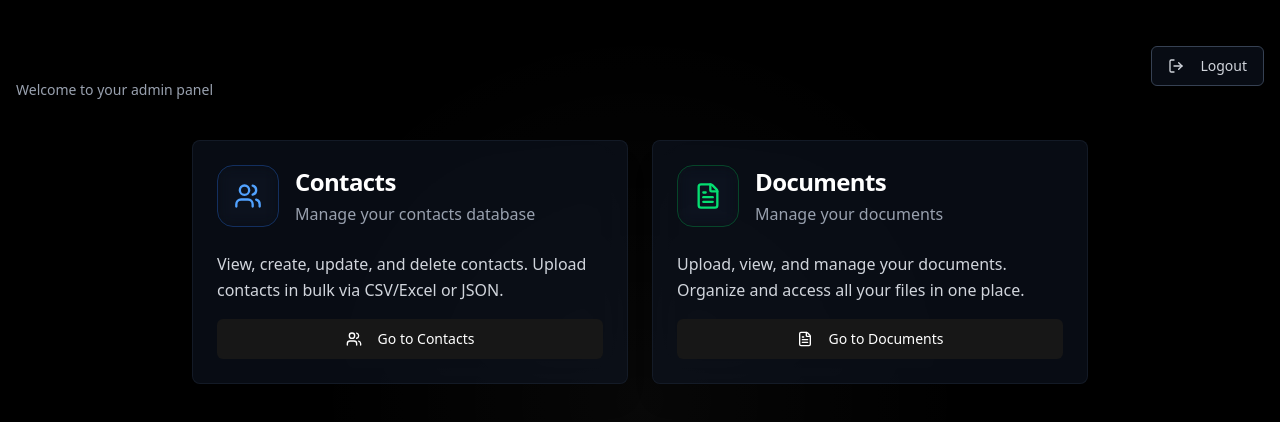
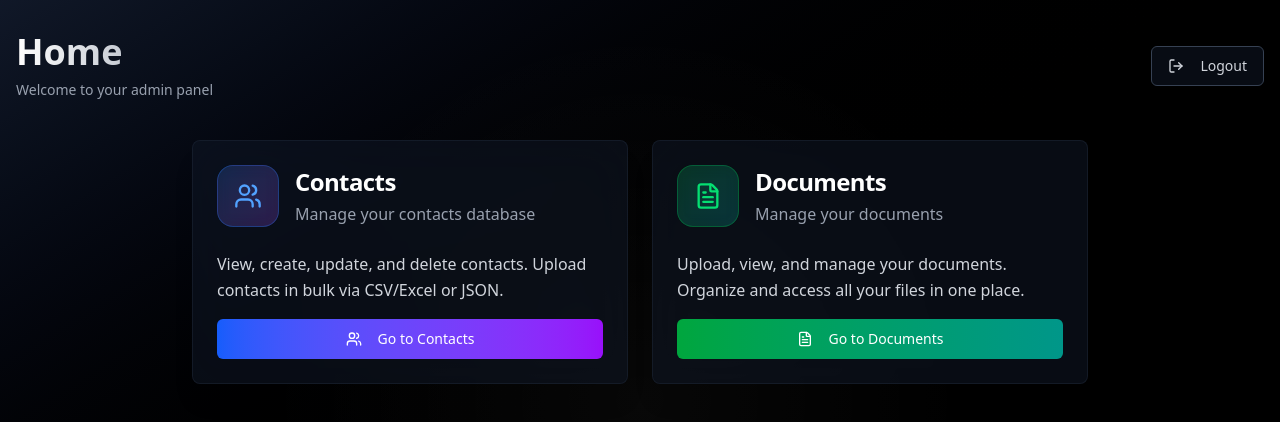
Before and after one commit to nagendrayakkaladevara/newcontactsfrontendAdmin, a React (Vite) app: page / in a window 1280 px wide. Shown: the top 422 px of the page. Built offline with nearby package versions, Linux system fonts and the light colour scheme; no server answers; sample sign-in values are in the browser's storage.

Commit message:
Update HomePage styles to use gradient backgrounds for improved visual consistency

```diff
--- a/src/pages/HomePage.tsx
+++ b/src/pages/HomePage.tsx
@@ -15,13 +15,13 @@ export function HomePage() {
 
   return (
     <div className="min-h-screen bg-black">
-      <div className="absolute inset-0  from-gray-900 via-black to-black" />
+      <div className="absolute inset-0 bg-gradient-to-br from-gray-900 via-black to-black" />
       <div className="absolute inset-0 bg-[radial-gradient(circle_at_50%_50%,rgba(255,255,255,0.03),transparent_50%)]" />
 
       <div className="relative container mx-auto px-4 py-8 max-w-7xl">
         <div className="flex justify-between items-center mb-10">
           <div>
-            <h1 className="text-4xl font-bold  from-white to-gray-400 bg-clip-text text-transparent mb-2">
+            <h1 className="text-4xl font-bold bg-gradient-to-r from-white to-gray-400 bg-clip-text text-transparent mb-2">
               Home
             </h1>
             <p className="text-gray-400 text-sm">Welcome to your admin panel</p>
@@ -44,7 +44,7 @@ export function HomePage() {
           >
             <CardHeader>
               <div className="flex items-center gap-4">
-                <div className="rounded-2xl from-blue-500/20 to-purple-500/20 p-4 backdrop-blur-sm border border-blue-500/30">
+                <div className="rounded-2xl bg-gradient-to-br from-blue-500/20 to-purple-500/20 p-4 backdrop-blur-sm border border-blue-500/30">
                   <Users className="h-7 w-7 text-blue-400" />
                 </div>
                 <div>
@@ -66,7 +66,7 @@ export function HomePage() {
                   e.stopPropagation()
                   navigate("/contacts")
                 }}
-                className=" from-blue-600 to-purple-600 hover:from-blue-700 hover:to-purple-700 text-white w-full"
+                className="bg-gradient-to-r from-blue-600 to-purple-600 hover:from-blue-700 hover:to-purple-700 text-white w-full"
               >
                 <Users className="mr-2 h-4 w-4" />
                 Go to Contacts
@@ -81,7 +81,7 @@ export function HomePage() {
           >
             <CardHeader>
               <div className="flex items-center gap-4">
-                <div className="rounded-2xl from-green-500/20 to-teal-500/20 p-4 backdrop-blur-sm border border-green-500/30">
+                <div className="rounded-2xl bg-gradient-to-br from-green-500/20 to-teal-500/20 p-4 backdrop-blur-sm border border-green-500/30">
                   <FileText className="h-7 w-7 text-green-400" />
                 </div>
                 <div>
@@ -103,7 +103,7 @@ export function HomePage() {
                   e.stopPropagation()
                   navigate("/documents")
                 }}
-                className=" from-green-600 to-teal-600 hover:from-green-700 hover:to-teal-700 text-white w-full"
+                className="bg-gradient-to-r from-green-600 to-teal-600 hover:from-green-700 hover:to-teal-700 text-white w-full"
               >
                 <FileText className="mr-2 h-4 w-4" />
                 Go to Documents
```
